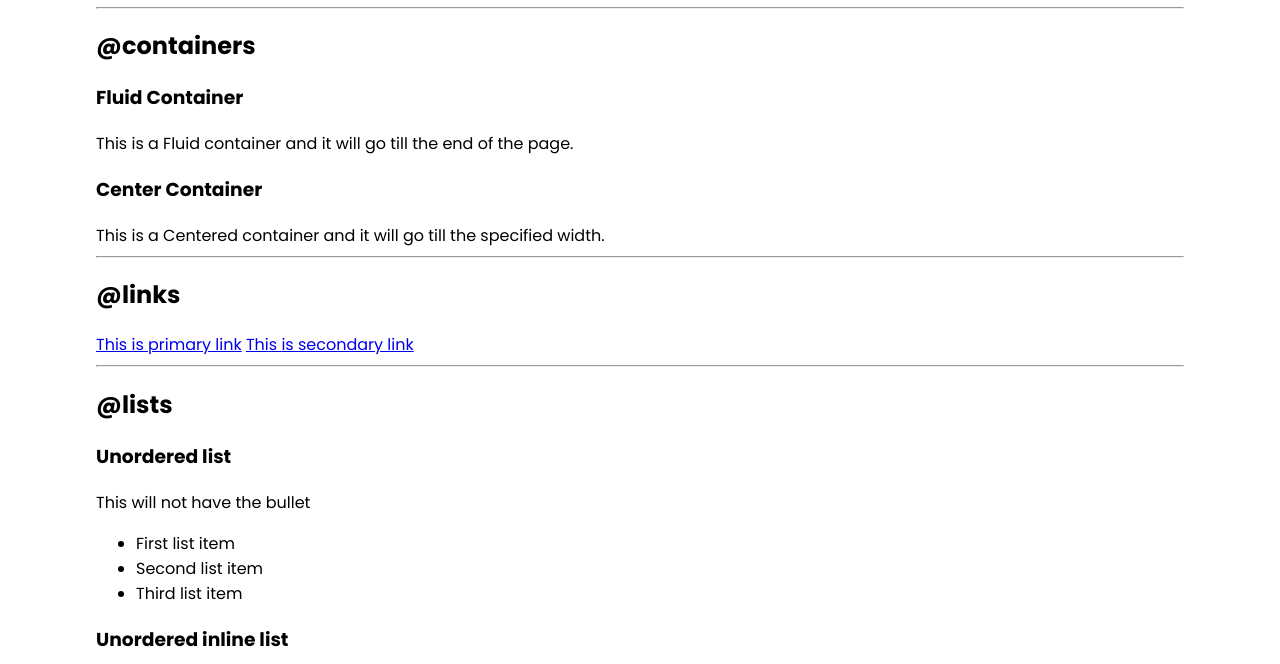
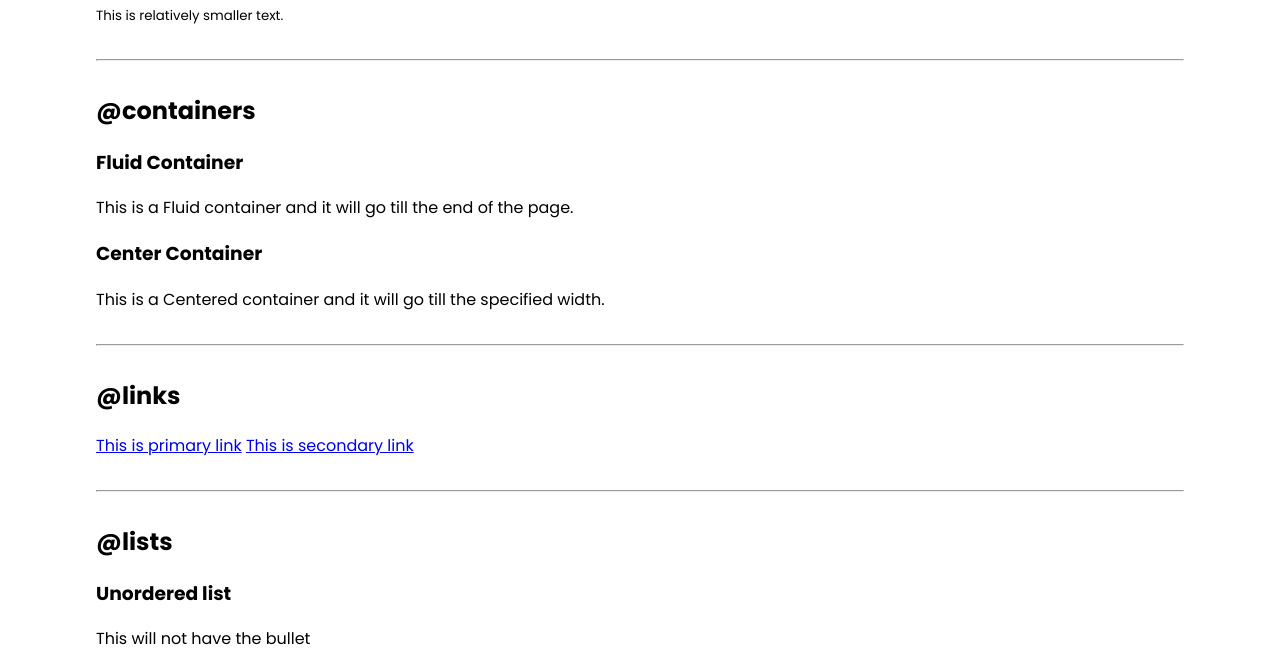
Before and after one commit to devSouvikb/component-library-for-projects, a plain HTML site: page index.html in a window 1280 px wide. Shown: the part 402-1066 px from the top of the page. Drawn offline with Linux system fonts and the light colour scheme.

Commit message:
Update: hr style

```diff
--- a/style.css
+++ b/style.css
@@ -12,3 +12,7 @@ body {
   max-width: 85%;
   width: 100%;
 }
+
+hr {
+  margin: 2rem 0;
+}
```
